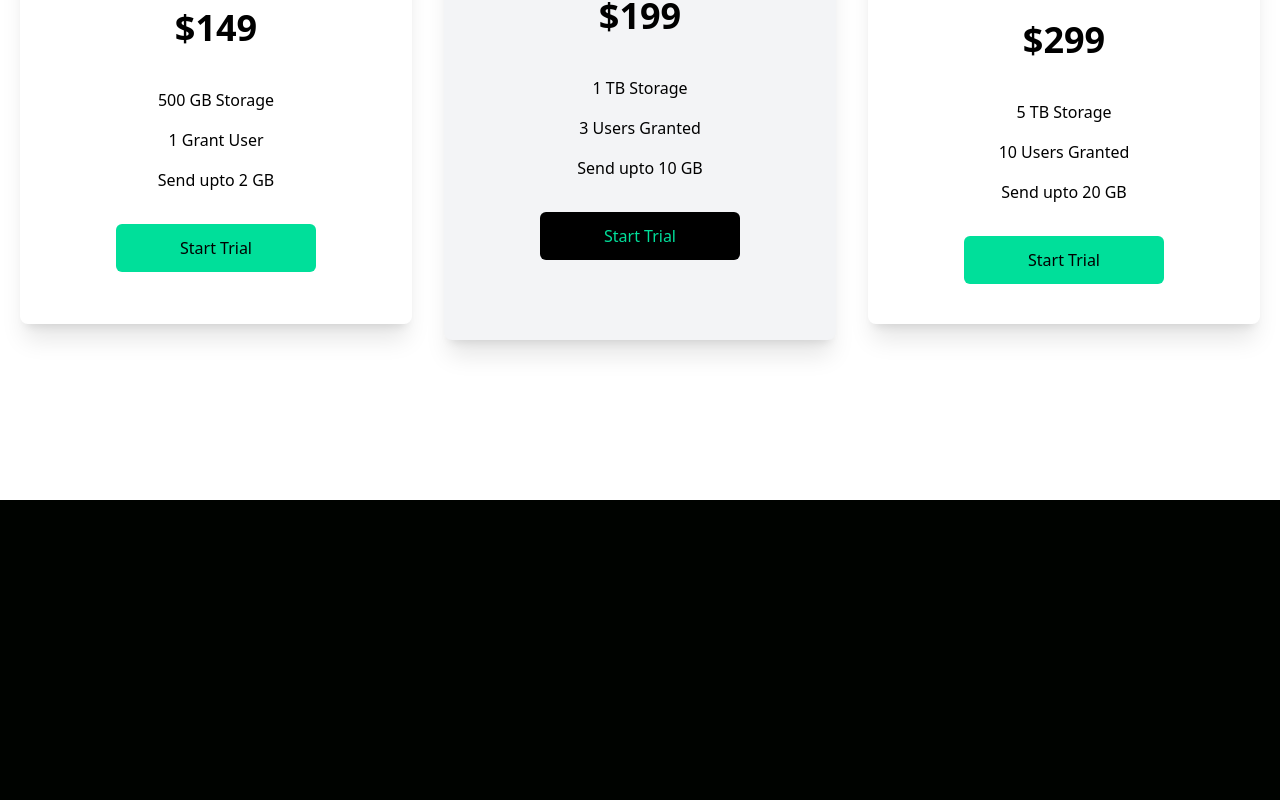
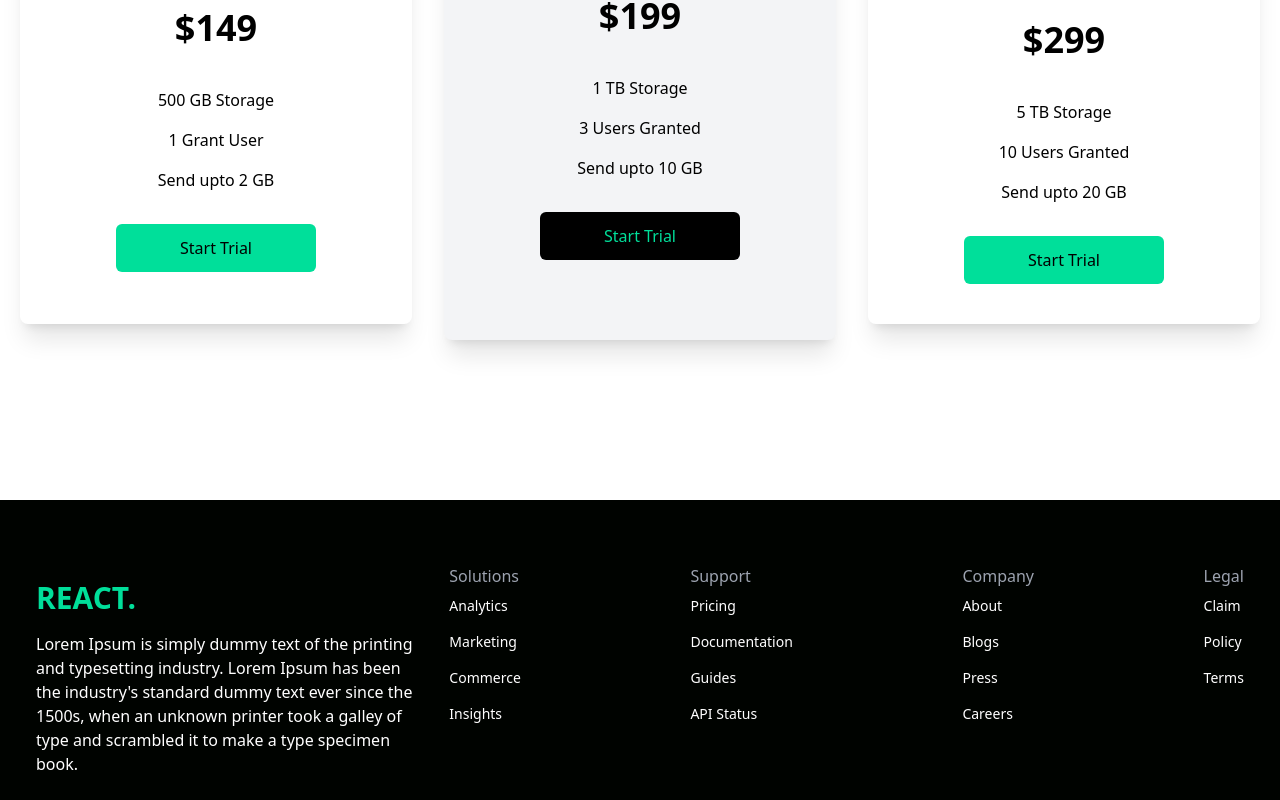
Before and after one commit to shahan210/Analytics, a React (Vite) app: page / in a window 1280 px wide. Shown: the part 1971-2771 px from the top of the page. Before the commit the page ends 2471 px from the top, so only its background shows below. Built offline with nearby package versions, Linux system fonts and the light colour scheme.

Commit message:
chore : footer component completed

```diff
--- a/src/App.jsx
+++ b/src/App.jsx
@@ -1,5 +1,6 @@
 import Analytics from "./components/Analytics";
 import Card from "./components/Card";
+import Footer from "./components/Footer";
 import { Home } from "./components/Home";
 import Navbar from "./components/Navbar";
 import Newsletter from "./components/Newsletter";
@@ -12,6 +13,7 @@ function App() {
       <Analytics />
       <Newsletter />
       <Card />
+      <Footer />
     </>
   );
 }
--- /dev/null
+++ b/src/components/Footer.jsx
@@ -0,0 +1,116 @@
+import React from "react";
+import {
+  FaDribbbleSquare,
+  FaFacebookSquare,
+  FaGithubSquare,
+  FaInstagramSquare,
+  FaTwitterSquare,
+} from "react-icons/fa";
+const Footer = () => {
+  return (
+    <div className="bg-[#000300] text-white max-w-[1240px] mx-auto py-16 px-4 grid lg:grid-cols-3 gap-8">
+      <div>
+        <h1 className=" my-4 w-full text-3xl font-bold text-[#00df9a]">
+          REACT.
+        </h1>
+        <p>
+          Lorem Ipsum is simply dummy text of the printing and typesetting
+          industry. Lorem Ipsum has been the industry's standard dummy text ever
+          since the 1500s, when an unknown printer took a galley of type and
+          scrambled it to make a type specimen book.
+        </p>
+        <div className="flex justify-between md:w-[75%] my-6 ">
+          <FaFacebookSquare
+            className="cursor-pointer hover:scale-105 duration-100"
+            size={30}
+          />
+          <FaInstagramSquare
+            className="cursor-pointer hover:scale-105 duration-100"
+            size={30}
+          />
+          <FaTwitterSquare
+            className="cursor-pointer hover:scale-105 duration-100"
+            size={30}
+          />
+          <FaGithubSquare
+            className="cursor-pointer hover:scale-105 duration-100"
+            size={30}
+          />
+          <FaDribbbleSquare
+            className="cursor-pointer hover:scale-105 duration-100"
+            size={30}
+          />
+        </div>
+      </div>
+      <div className=" lg:col-span-2 flex justify-between">
+        <div>
+          <h6 className="font-medium text-gray-400">Solutions</h6>
+          <ul>
+            <li className="py-2 text-sm cursor-pointer hover:underline">
+              Analytics
+            </li>
+            <li className="py-2 text-sm cursor-pointer hover:underline">
+              Marketing
+            </li>
+            <li className="py-2 text-sm cursor-pointer hover:underline">
+              Commerce
+            </li>
+            <li className="py-2 text-sm cursor-pointer hover:underline">
+              Insights
+            </li>
+          </ul>
+        </div>
+        <div>
+          <h6 className="font-medium text-gray-400">Support</h6>
+          <ul>
+            <li className="py-2 text-sm cursor-pointer hover:underline">
+              Pricing
+            </li>
+            <li className="py-2 text-sm cursor-pointer hover:underline">
+              Documentation
+            </li>
+            <li className="py-2 text-sm cursor-pointer hover:underline">
+              Guides
+            </li>
+            <li className="py-2 text-sm cursor-pointer hover:underline">
+              API Status
+            </li>
+          </ul>
+        </div>
+        <div>
+          <h6 className="font-medium text-gray-400">Company</h6>
+          <ul>
+            <li className="py-2 text-sm cursor-pointer hover:underline">
+              About
+            </li>
+            <li className="py-2 text-sm cursor-pointer hover:underline">
+              Blogs
+            </li>
+            <li className="py-2 text-sm cursor-pointer hover:underline">
+              Press
+            </li>
+            <li className="py-2 text-sm cursor-pointer hover:underline">
+              Careers
+            </li>
+          </ul>
+        </div>
+        <div>
+          <h6 className="font-medium text-gray-400">Legal</h6>
+          <ul>
+            <li className="py-2 text-sm cursor-pointer hover:underline">
+              Claim
+            </li>
+            <li className="py-2 text-sm cursor-pointer hover:underline">
+              Policy
+            </li>
+            <li className="py-2 text-sm cursor-pointer hover:underline">
+              Terms
+            </li>
+          </ul>
+        </div>
+      </div>
+    </div>
+  );
+};
+
+export default Footer;
```
